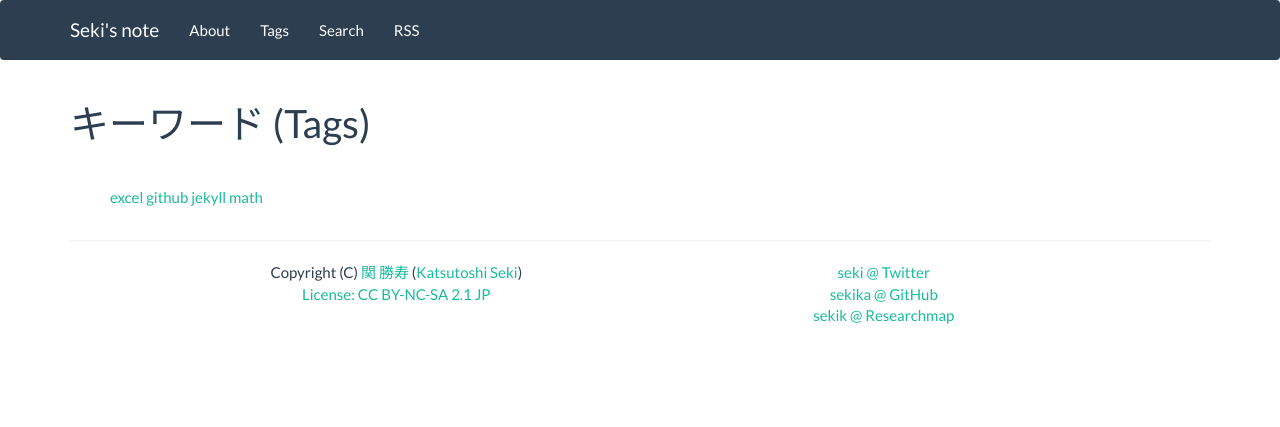
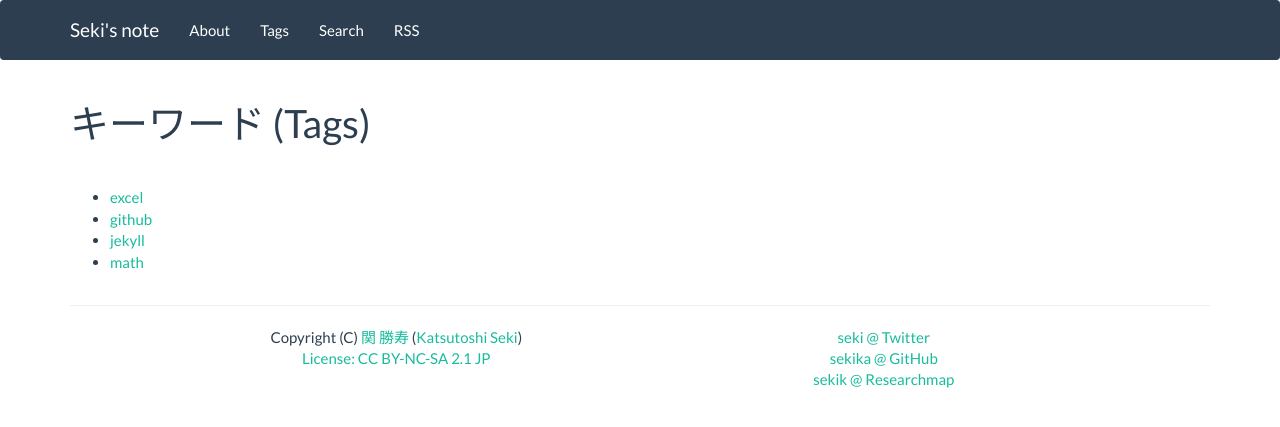
Before and after one commit to sekika/sekika.github.io, a Jekyll site: the page built from tags/index.html, in a window 1280 px wide. Shown: the top 427 px of the page. Built offline with Jekyll 4.4.1, drawn with Linux system fonts in a browser that asks for light colours; nearby versions of some CDN libraries.

Commit message:
use <li>

```diff
--- a/tags/index.html
+++ b/tags/index.html
@@ -17,7 +17,7 @@ title: Tags
 
 <ul>
 {% for tag in sortedtags %}
-  <a href="{{ tag }}/index.html">{{ tag }}</a>
+  <li><a href="{{ tag }}/index.html">{{ tag }}</a></li>
 {% endfor %}
 </ul>
 
```
